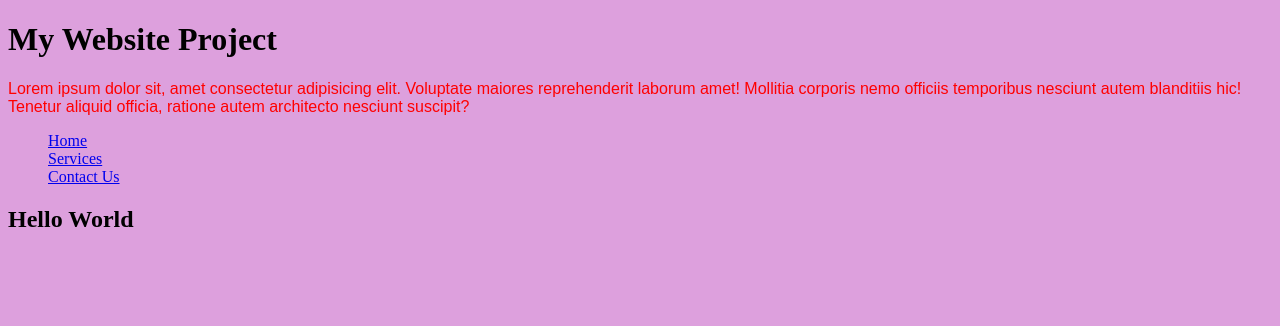
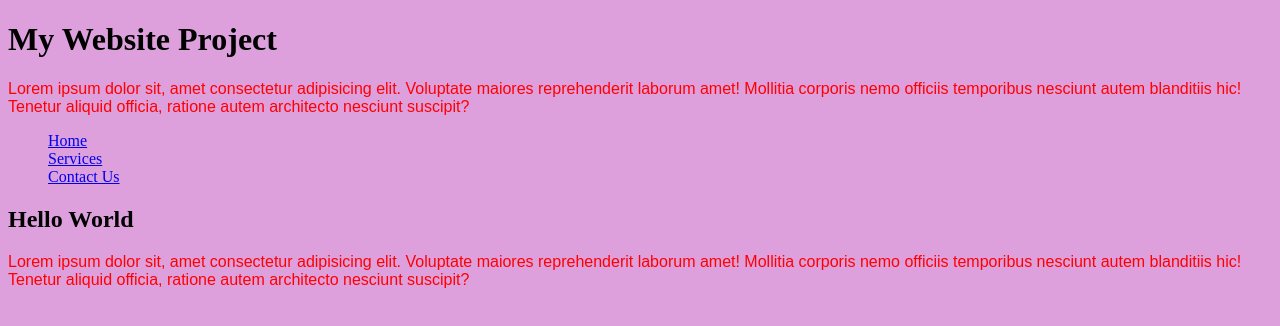
Before and after one commit to SujayAcharya/myWeb, a plain HTML site: page index.html in a window 1280 px wide. Drawn offline with Linux system fonts and the light colour scheme.

Commit message:
added paragraph

```diff
--- a/index.html
+++ b/index.html
@@ -20,5 +20,8 @@
                 </ul>
          </nav>
     <h2> Hello World </h2>
+
+    <p>Lorem ipsum dolor sit, amet consectetur adipisicing elit. Voluptate maiores reprehenderit laborum amet! Mollitia corporis nemo
+         officiis temporibus nesciunt autem blanditiis hic! Tenetur aliquid officia, ratione autem architecto nesciunt suscipit?</p>
 </body>
 </html>
```
